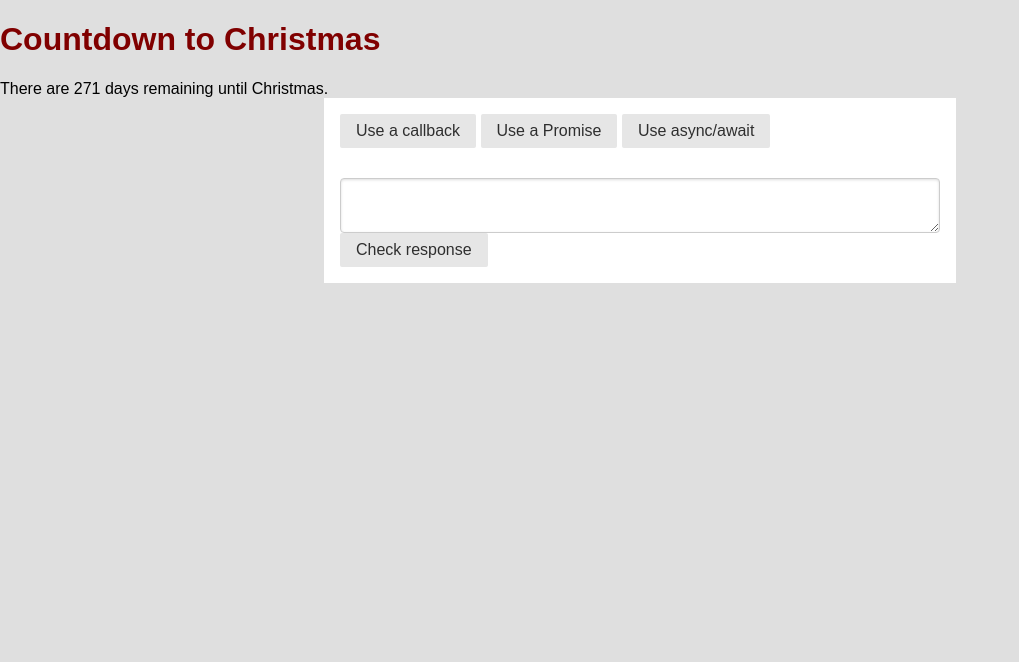
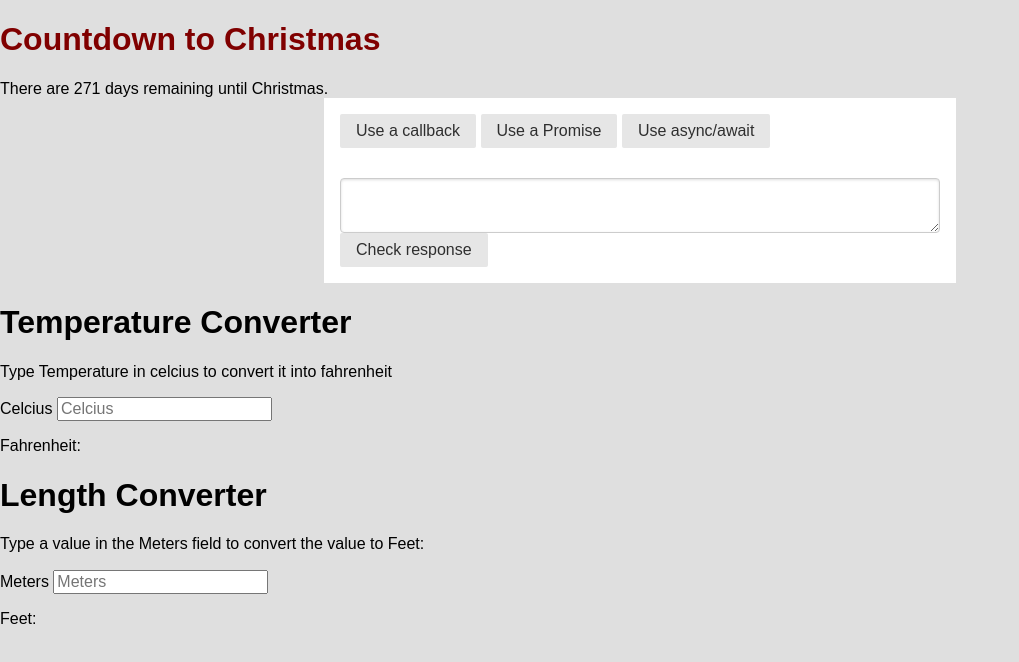
Before and after one commit to jasonadkins/Web-Dev-2-Final-Project, a plain HTML site: page index.html in a window 1280 px wide. Shown: the whole page, without its empty margins (0-1019 px from the left). Drawn offline with nearby package versions, Linux system fonts and the light colour scheme.

Commit message:
added temp and length converters

```diff
--- a/game.js
+++ b/game.js
@@ -4,7 +4,7 @@ import { getClue as getClueFromAsyncFunction } from './async-await-version.js';
 let answer = document.getElementById('answer');
 let score = 0;
 let playerResponse = document.getElementById('player-response');
-
+let LengthConverter = document.getElementById('outputFeet')
 
 function htmlClues(clue) {
     document.getElementById('answer').innerHTML = clue.answer;
--- a/index.html
+++ b/index.html
@@ -51,5 +51,34 @@
             <div id="answer" class="is-hidden"></div>
         </div>
     </main>
+
+<h1>Temperature Converter</h1>
+<p>Type Temperature in celcius to convert it into fahrenheit</p>
+<p>
+<label>Celcius</label>
+<input id="inputKG" type="number" placeholder="Celcius"
+oninput="CtoFConverter(this.value)" onchange="CtoFConverter(this.value)">
+</p>
+<p>Fahrenheit: <span class="fahrenheit"></span></p>
+<script>
+    function CtoFConverter(temp) {
+       document.querySelector(".fahrenheit").innerHTML=(temp-32)/1.8;
+    }
+ </script>
+
+ <h1>Length Converter</h1>
+ <p>Type a value in the Meters field to convert the value to Feet:</p>
+
+ <p>
+   <label>Meters</label>
+   <input id="inputMeters" type="number" placeholder="Meters" oninput="LengthConverter(this.value)" onchange="LengthConverter(this.value)">
+ </p>
+ <p>Feet: <span id="outputFeet"></span></p>
+
+ <script>
+ function LengthConverter(valNum) {
+   document.getElementById("outputFeet").innerHTML=valNum*3.2808;
+ }
+ </script>
 </body>
 </html>
```
